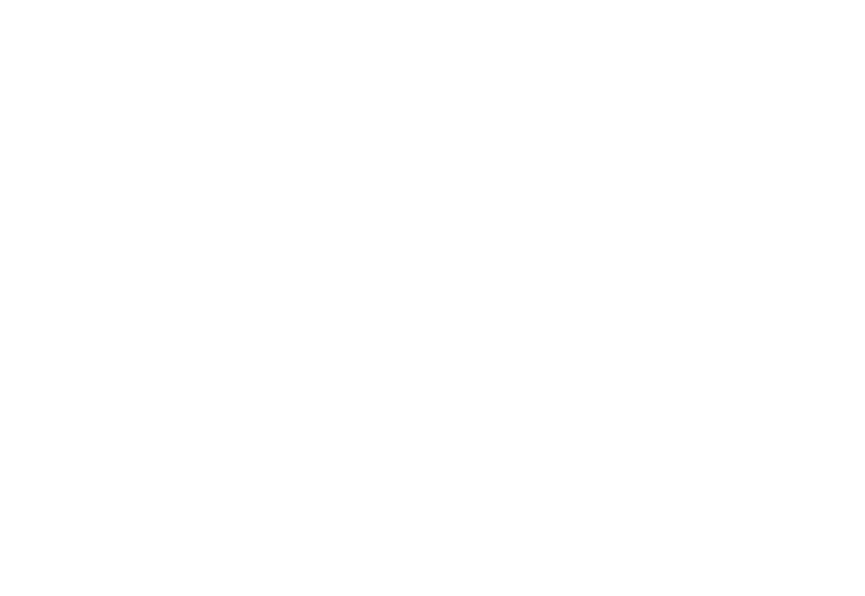
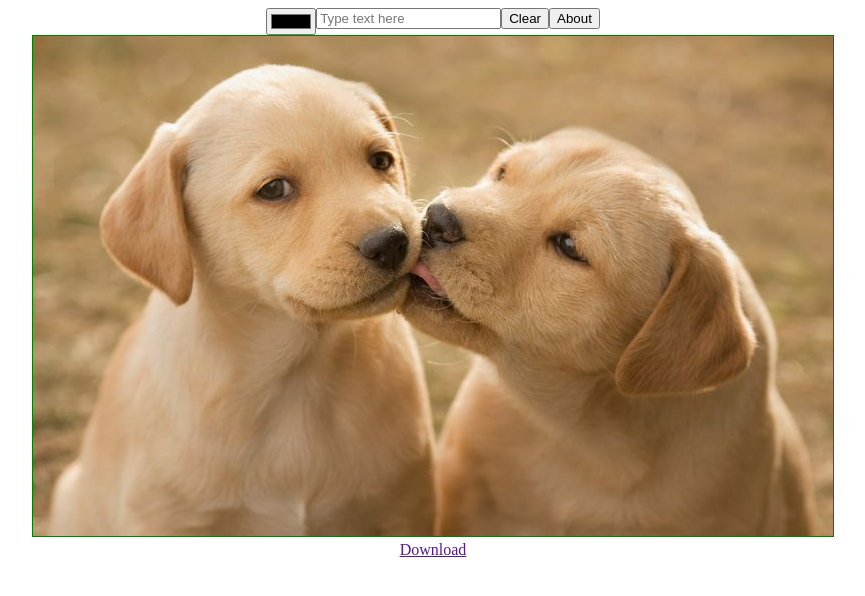
Before and after one commit to nirfuchs73/MemeGen, a plain HTML site: page index.html in a window 1280 px wide. Shown: the whole page, without its empty margins (207-1072 px from the left). Drawn offline with Linux system fonts and the light colour scheme.

Commit message:
load image to canvas

```diff
--- a/css/helpers.css
+++ b/css/helpers.css
@@ -7,3 +7,7 @@
 .flex {
     display: flex;
 }
+
+.hide {
+    display: none;
+}
--- a/css/main.css
+++ b/css/main.css
@@ -0,0 +1,12 @@
+canvas {
+    border: 1px solid green;
+}
+
+.canvas-main-container {
+    flex-direction: column;
+    align-items: center;
+}
+
+.canvas-menu {
+    flex-direction: row;
+}
--- a/index.html
+++ b/index.html
@@ -10,7 +10,35 @@
     <link rel="stylesheet" href="css/main.css">
 </head>
 
-<body>
+<body onload="initCanvas(2)">
+    <div class="canvas-main-container flex">
+        <div class="canvas-menu flex">
+            <div>
+                <!-- <label for="color" class="label">Select color:</label> -->
+                <input type="color" id="color" name="color" form="frmRegister" onchange="colorChanged()" />
+            </div>
+            <div class="canvas-text">
+                <input type="text" name="fname" placeholder="Type text here">
+            </div>
+            <div class="canvas-clear">
+                <button onclick="onClear()">Clear</button>
+            </div>
+            <div class="canvas-about">
+                <button onclick="onAbout()">About</button>
+            </div>
+        </div>
+        <div class="canvas">
+            <!-- <canvas id="my-canvas" width="800" height="500" onmousedown="onCanvasMouseDown(event)"> -->
+            <canvas id="my-canvas" width="800" height="500">
+                Update your browser to enjoy canvas!
+            </canvas>
+        </div>
+        <div class="canvas-save">
+            <a href="" type="button" onclick="downloadCanvas(this)">Download</a>
+        </div>
+    </div>
+
+
 
     <script src="js/util.js"></script>
     <script src="js/storage-service.js"></script>
--- a/js/memes-main.js
+++ b/js/memes-main.js
@@ -0,0 +1,39 @@
+'use strict';
+var gCanvas;
+var gCtx;
+var gColor;
+
+function initCanvas(id) {
+    createImages();
+    var image = getImageById(id);
+    // var image = getImageById(2);
+    gCanvas = document.querySelector('#my-canvas');
+    gCtx = gCanvas.getContext('2d');
+
+    var img = new Image();
+
+    //drawing the image
+    img.onload = function () {
+        //draw background image
+        gCtx.drawImage(img, 0, 0);
+    };
+
+    // img.src = 'meme-imgs/004.jpg';
+    img.src = image.url;
+}
+
+function onClear() {
+    var doClear = confirm('Are you sure?');
+    if (doClear) {
+        gCtx.clearRect(0, 0, gCanvas.width, gCanvas.height);
+    }
+}
+
+function onAbout() {
+    alert('Meme generator 1.0');
+}
+
+function downloadCanvas(elLink) {
+    elLink.href = gCanvas.toDataURL();
+    elLink.download = 'my-img.jpg';
+}
--- a/js/memes-service.js
+++ b/js/memes-service.js
@@ -60,3 +60,11 @@ function findNextId(images) {
     })
     return max + 1;
 }
+
+function getImageById(id) {
+    var image = gImages.find(function (image) {
+        return image.id === id;
+    });
+
+    return image;
+}
```
